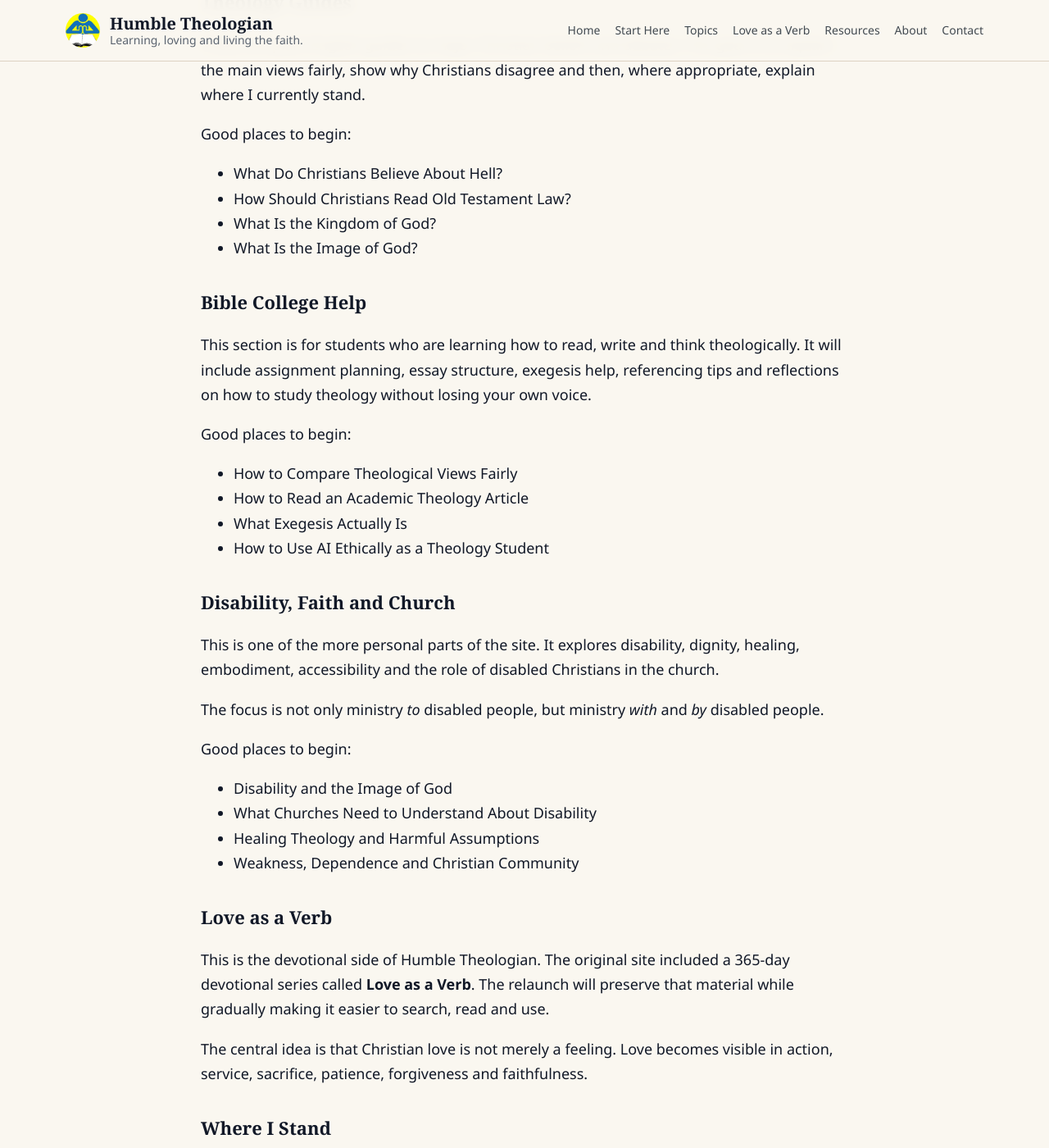
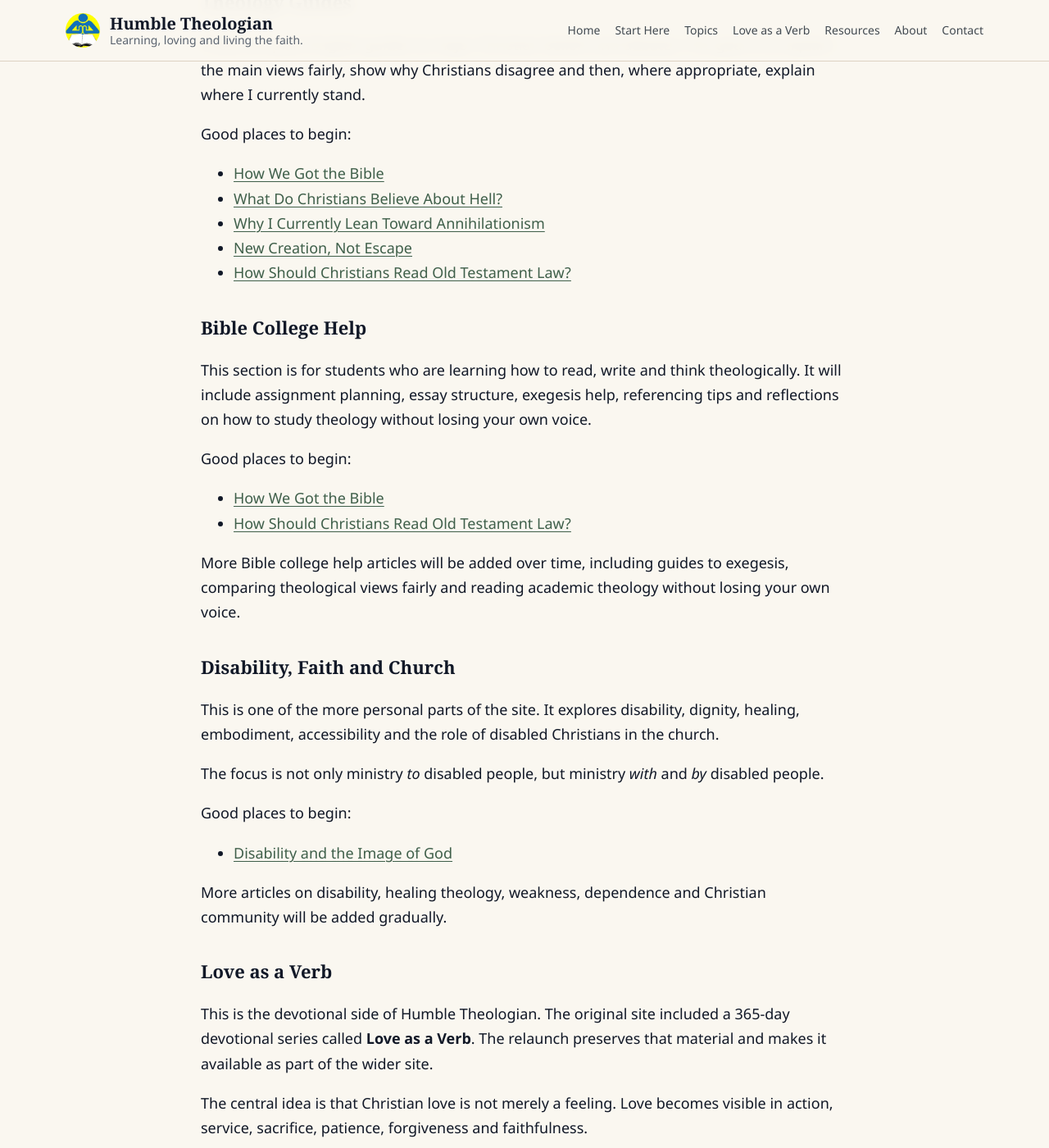
Before and after one commit to humbletheologian/humble-theologian, a Jekyll site: the page built from start-here.md, in a window 1280 px wide and 1400 px high, scrolled down 764 px. Shown: the whole window at 82% size. Built offline with Jekyll 4.4.1, drawn with Linux system fonts in a browser that asks for light colours; some of the changed text lies outside the part shown.

Commit message:
Add files via upload

```diff
--- a/start-here.md
+++ b/start-here.md
@@ -21,20 +21,21 @@ These are plain-English guides to major Christian beliefs and debates. The goal
 
 Good places to begin:
 
-- What Do Christians Believe About Hell?
-- How Should Christians Read Old Testament Law?
-- What Is the Kingdom of God?
-- What Is the Image of God?
+- [How We Got the Bible]({{ '/theology-guides/how-we-got-the-bible/' | relative_url }})
+- [What Do Christians Believe About Hell?]({{ '/theology-guides/what-do-christians-believe-about-hell/' | relative_url }})
+- [Why I Currently Lean Toward Annihilationism]({{ '/theology-guides/why-i-currently-lean-toward-annihilationism/' | relative_url }})
+- [New Creation, Not Escape]({{ '/theology-guides/new-creation-not-escape/' | relative_url }})
+- [How Should Christians Read Old Testament Law?]({{ '/old-testament-law-and-christian-life/how-should-christians-read-old-testament-law/' | relative_url }})
 
 ### Bible College Help
 This section is for students who are learning how to read, write and think theologically. It will include assignment planning, essay structure, exegesis help, referencing tips and reflections on how to study theology without losing your own voice.
 
 Good places to begin:
 
-- How to Compare Theological Views Fairly
-- How to Read an Academic Theology Article
-- What Exegesis Actually Is
-- How to Use AI Ethically as a Theology Student
+- [How We Got the Bible]({{ '/theology-guides/how-we-got-the-bible/' | relative_url }})
+- [How Should Christians Read Old Testament Law?]({{ '/old-testament-law-and-christian-life/how-should-christians-read-old-testament-law/' | relative_url }})
+
+More Bible college help articles will be added over time, including guides to exegesis, comparing theological views fairly and reading academic theology without losing your own voice.
 
 ### Disability, Faith and Church
 This is one of the more personal parts of the site. It explores disability, dignity, healing, embodiment, accessibility and the role of disabled Christians in the church.
@@ -43,13 +44,12 @@ The focus is not only ministry *to* disabled people, but ministry *with* and *by
 
 Good places to begin:
 
-- Disability and the Image of God
-- What Churches Need to Understand About Disability
-- Healing Theology and Harmful Assumptions
-- Weakness, Dependence and Christian Community
+- [Disability and the Image of God]({{ '/disability-faith-and-church/disability-and-the-image-of-god/' | relative_url }})
+
+More articles on disability, healing theology, weakness, dependence and Christian community will be added gradually.
 
 ### Love as a Verb
-This is the devotional side of Humble Theologian. The original site included a 365-day devotional series called **Love as a Verb**. The relaunch will preserve that material while gradually making it easier to search, read and use.
+This is the devotional side of Humble Theologian. The original site included a 365-day devotional series called **Love as a Verb**. The relaunch preserves that material and makes it available as part of the wider site.
 
 The central idea is that Christian love is not merely a feeling. Love becomes visible in action, service, sacrifice, patience, forgiveness and faithfulness.
 
```
Also changed, not shown: other parts of start-here.md (+7 -0 lines).
